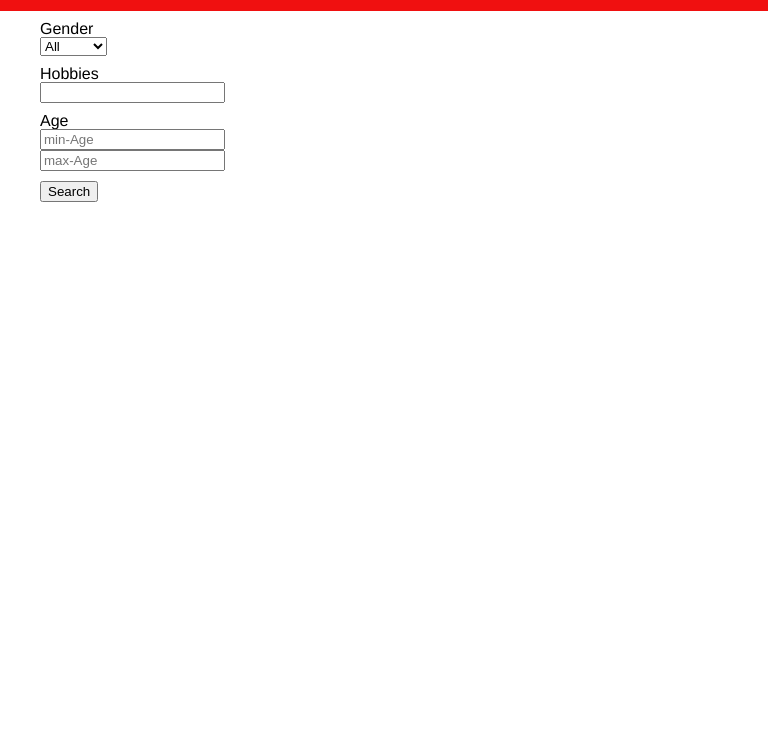
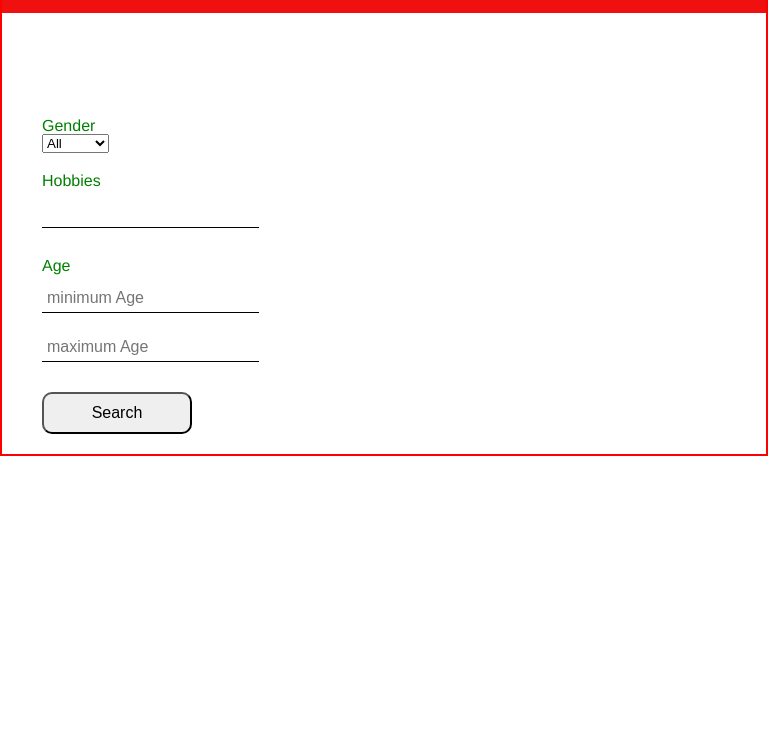
Before and after one commit to jedidiahKing/Find-Date, a plain HTML site: page index.html in a window 768 px wide. Shown: the part 69-800 px from the top of the page. Drawn offline with Linux system fonts and the light colour scheme.

Commit message:
css style

```diff
--- a/css/style.css
+++ b/css/style.css
@@ -29,9 +29,10 @@ h1 {
 .person-row {
     margin: 10px 0px;
     padding: 10px;
-    background-color: #FDB45C;
+    background-color: #f80e0e;
     width: 100%;
     float: left;
+    border: black;
 }
 
 .person-row img {
@@ -45,4 +46,44 @@ h1 {
 
 .person-row > button {
    float: right;
+
 }
+input + input {
+    margin: 15px 0;
+}
+#searchBtn{
+    padding: 10px;
+    width: 150px;
+    font-size: 1rem;
+    display: grid;
+    border-radius: 10px;
+}
+
+
+input{
+    padding: 5px;
+    font-size: 1rem;
+    margin: 10px 0;
+    border: none;
+    border-bottom: 1px solid black;
+}
+#main{
+    display: grid;
+    grid-template-columns: 1fr 3fr;
+}
+.main1{
+    margin-top: 95px;
+}
+
+@media screen and (min-width: 700px) and (max-width: 1000px) {
+
+    body{
+        color: green;
+        border: 2px solid red;
+    }
+    .main1{
+        display: grid;
+        grid-template-columns: 1fr;
+        align-items: center;
+    }
+}
--- a/index.html
+++ b/index.html
@@ -18,6 +18,7 @@
                         <option value="F">Female</option>
                         <option value="M">Male</option>
                     </select>
+
                 </div>
                 <div class="row">
                     <label>Hobbies</label><br />
@@ -25,8 +26,8 @@
                 </div>
                 <div class="row">
                     <label for="" class="ages">Age</label><br>
-                    <input type="number" id='minAge' placeholder="min-Age" /><br>
-                    <input type="number" id='maxAge' placeholder="max-Age" />
+                    <input type="number" id='minAge' placeholder="minimum Age" /><br>
+                    <input type="number" id='maxAge' placeholder="maximum Age" />
                 </div>
                 <div class="row">
                     <button id="searchBtn">Search</button>
```
